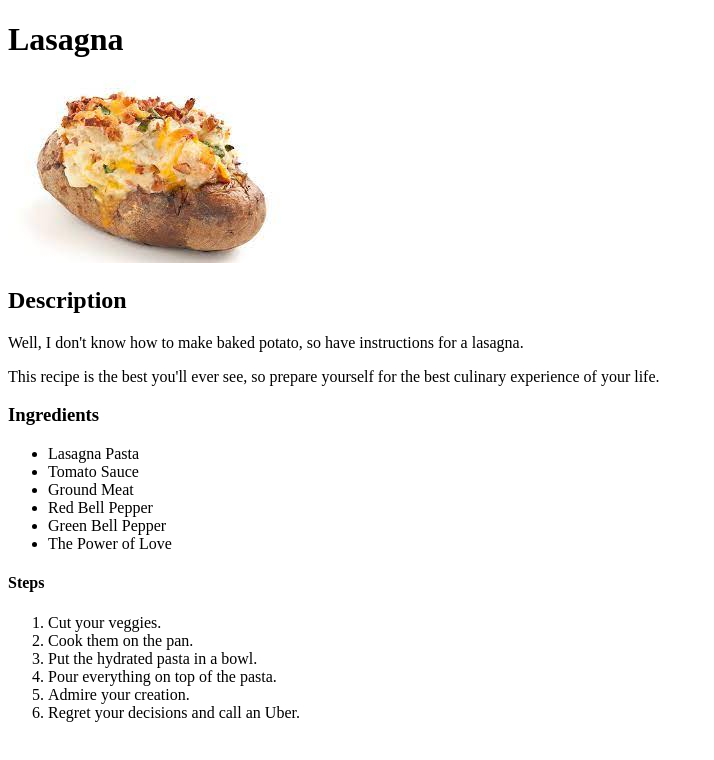
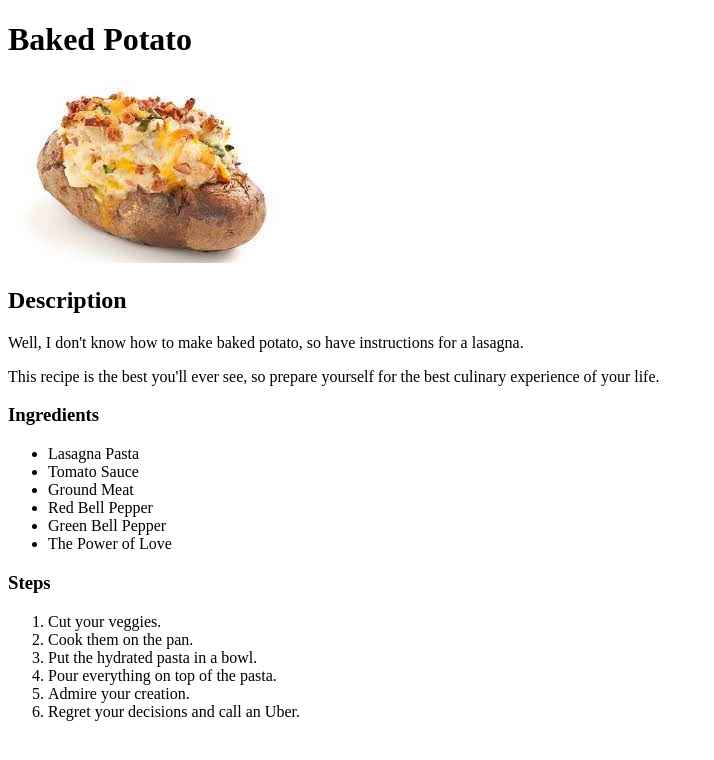
Before and after one commit to danikvh/odin-recipes, a plain HTML site: page recipes/baked-potato.html in a window 1280 px wide. Shown: the whole page, without its empty margins (0-714 px from the left). Drawn offline with Linux system fonts and the light colour scheme.

Commit message:
Fixed format issues

```diff
--- a/recipes/baked-potato.html
+++ b/recipes/baked-potato.html
@@ -6,7 +6,7 @@
     </head>
 
     <body>
-        <h1>Lasagna</h1>
+        <h1>Baked Potato</h1>
         <img src="./baked-potato.jpeg" alt="Baked Potato">
 
         <h2>Description</h2>
@@ -28,7 +28,7 @@
             <li>The Power of Love</li>
         </ul>
 
-        <h4>Steps</h4>
+        <h3>Steps</h3>
         <ol>
             <li>Cut your veggies.</li>
             <li>Cook them on the pan.</li>
```
Also changed, not shown: index.html (+5 -1 lines), recipes/lasagna.html (+1 -1 lines), recipes/pizza.html (+2 -2 lines).
